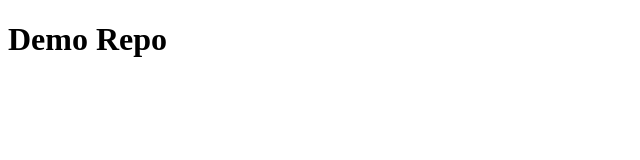
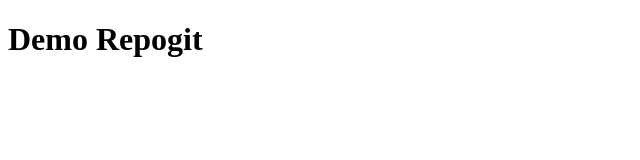
Before and after one commit to abdullahnart/demo-repo, a plain HTML site: page index.html in a window 1280 px wide. Shown: the full height of the page, 0-640 px from the left. Drawn offline with Linux system fonts and the light colour scheme.

Commit message:
Add new File

```diff
--- a/index.html
+++ b/index.html
@@ -6,6 +6,6 @@
     <title>Document</title>
 </head>
 <body>
-    <h1>Demo Repo</h1>
+    <h1>Demo Repogit </h1>
 </body>
 </html>
```
